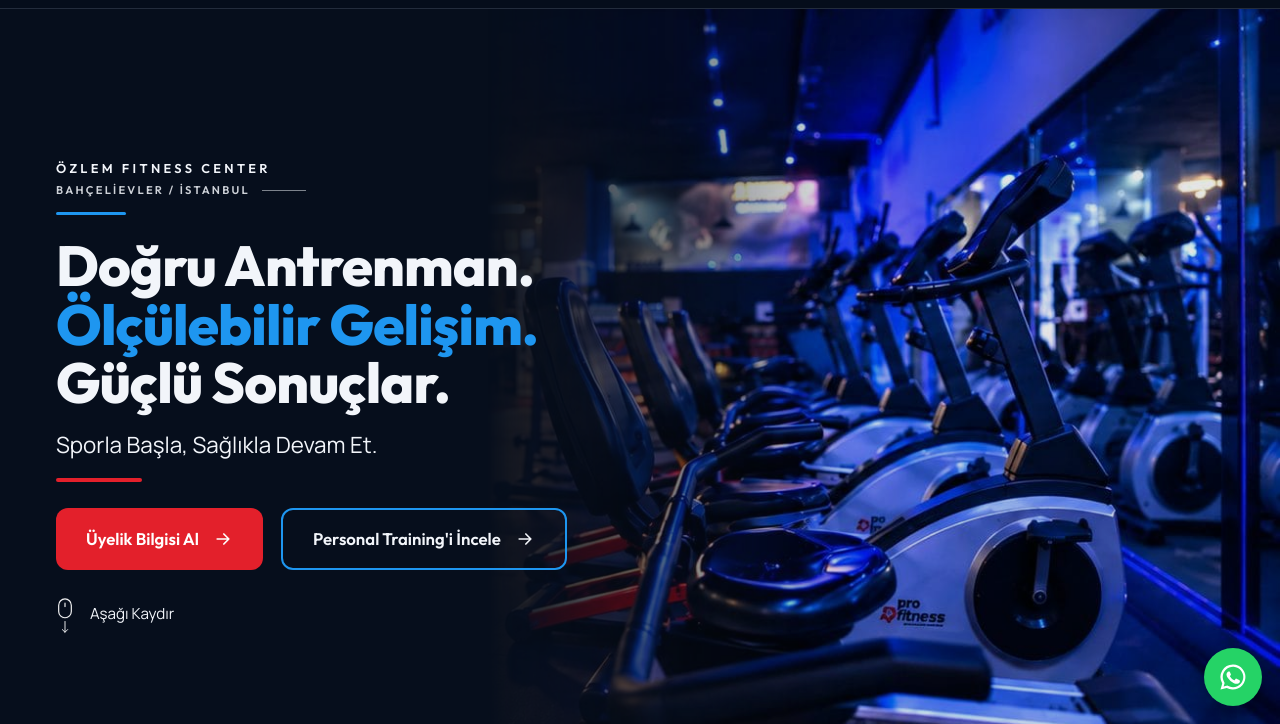
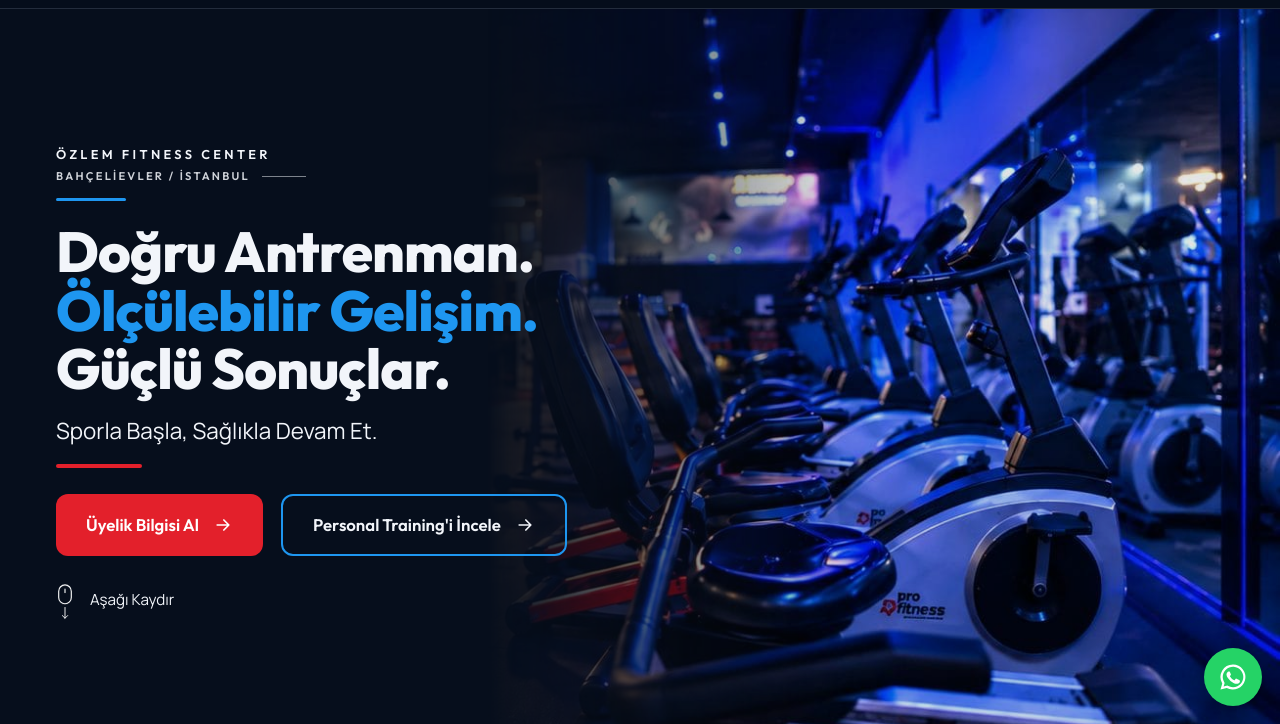
Before and after one commit to ademyastas-ozlemfitness/ozlemfitness-Web, a plain HTML site: page web sitesi/index.html in a window 1280 px wide. Shown: the part 76-800 px from the top of the page. Drawn offline with Linux system fonts and the light colour scheme.

Commit message:
fix: hero ust bosluk 28px -> 14px
Co-Authored-By: Claude Sonnet 5 <noreply@anthropic.com>

```diff
--- a/web sitesi/index.html
+++ b/web sitesi/index.html
@@ -95,7 +95,7 @@ p{margin:0}
           mask-image:linear-gradient(90deg,transparent 0%,#000 45%);
   opacity:.9;
 }
-.hero .wrap{position:relative;z-index:1;width:100%;padding-top:28px;padding-bottom:32px}
+.hero .wrap{position:relative;z-index:1;width:100%;padding-top:14px;padding-bottom:32px}
 .hero-inner{max-width:820px}
 
 .brandline{margin:0;font-family:var(--head);font-weight:600;font-size:.8rem;letter-spacing:.26em;line-height:1.8}
```
